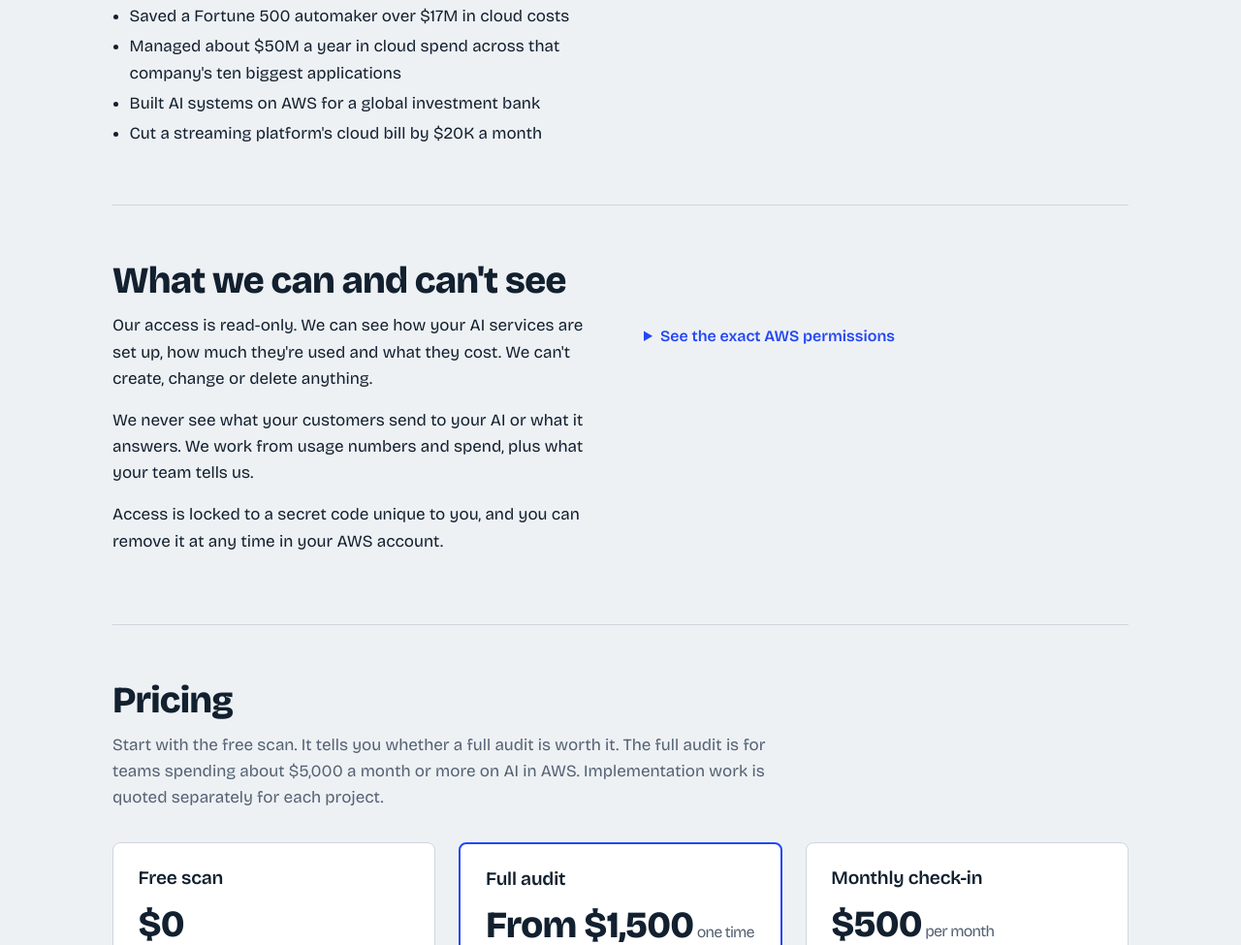
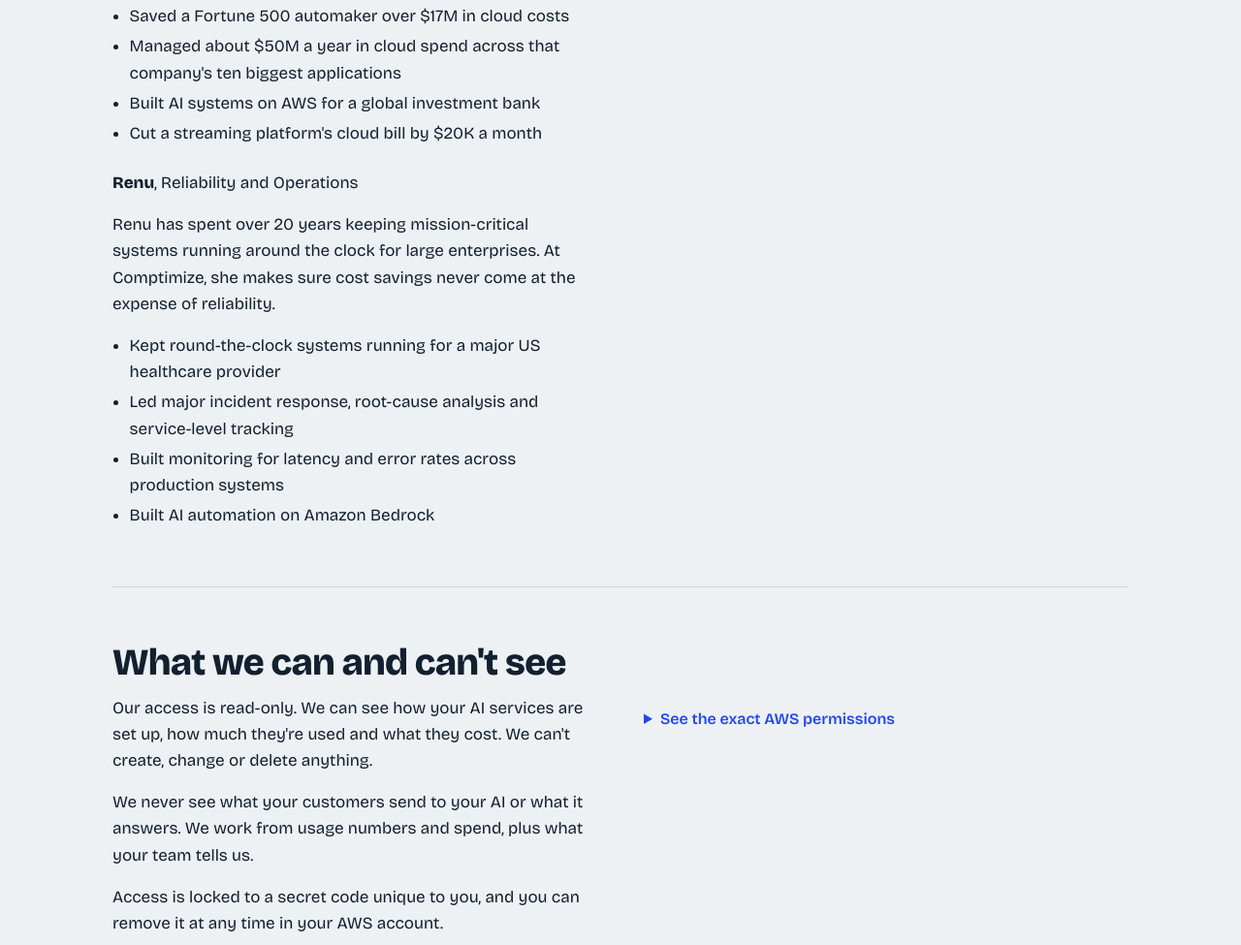
Before and after one commit to sumitgupta477/comptimize-site, a plain HTML site: page index.html in a window 1280 px wide. Shown: the part 4277-5252 px from the top of the page at 97% size. Drawn offline with nearby package versions, Linux system fonts and the light colour scheme.

Commit message:
Add Renu to Who does the work
Co-Authored-By: Claude Fable 5.2 <noreply@anthropic.com>
Claude-Session: https://claude.ai/code/session_01Y4KkrwYSCRk7ZBxQRnbqa6

```diff
--- a/index.html
+++ b/index.html
@@ -325,6 +325,14 @@ footer{border-top:1px solid var(--line);padding:2rem 0 2.5rem;color:var(--muted)
             <li>Managed about $50M a year in cloud spend across that company's ten biggest applications</li>
             <li>Built AI systems on AWS for a global investment bank</li>
             <li>Cut a streaming platform's cloud bill by $20K a month</li>
+          </ul>
+          <p class="person" style="margin-top:1.5rem"><b>Renu</b>, Reliability and Operations</p>
+          <p>Renu has spent over 20 years keeping mission-critical systems running around the clock for large enterprises. At Comptimize, she makes sure cost savings never come at the expense of reliability.</p>
+          <ul class="not-yet" style="color:var(--fg)">
+            <li>Kept round-the-clock systems running for a major US healthcare provider</li>
+            <li>Led major incident response, root-cause analysis and service-level tracking</li>
+            <li>Built monitoring for latency and error rates across production systems</li>
+            <li>Built AI automation on Amazon Bedrock</li>
           </ul>
         </div>
         <div>
```
